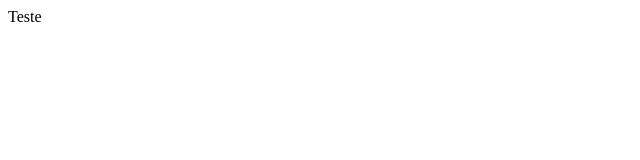
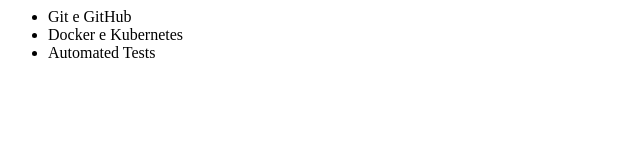
Before and after one commit to JjpMbaImpacta/portal, a plain HTML site: page exemplo.html in a window 1280 px wide. Shown: the whole page, without its empty margins (0-640 px from the left). Drawn offline with Linux system fonts and the light colour scheme.

Commit message:
Update exemplo.html

```diff
--- a/exemplo.html
+++ b/exemplo.html
@@ -1 +1,10 @@
-<html><p>Teste</p></html>
+<html>
+  <title>Laboratórios</title>
+  <body>
+    <ul>
+      <li>Git e GitHub</li>
+      <li>Docker e Kubernetes</li>
+      <li>Automated Tests</li>
+    <ul>
+  </body>
+</html>
```
